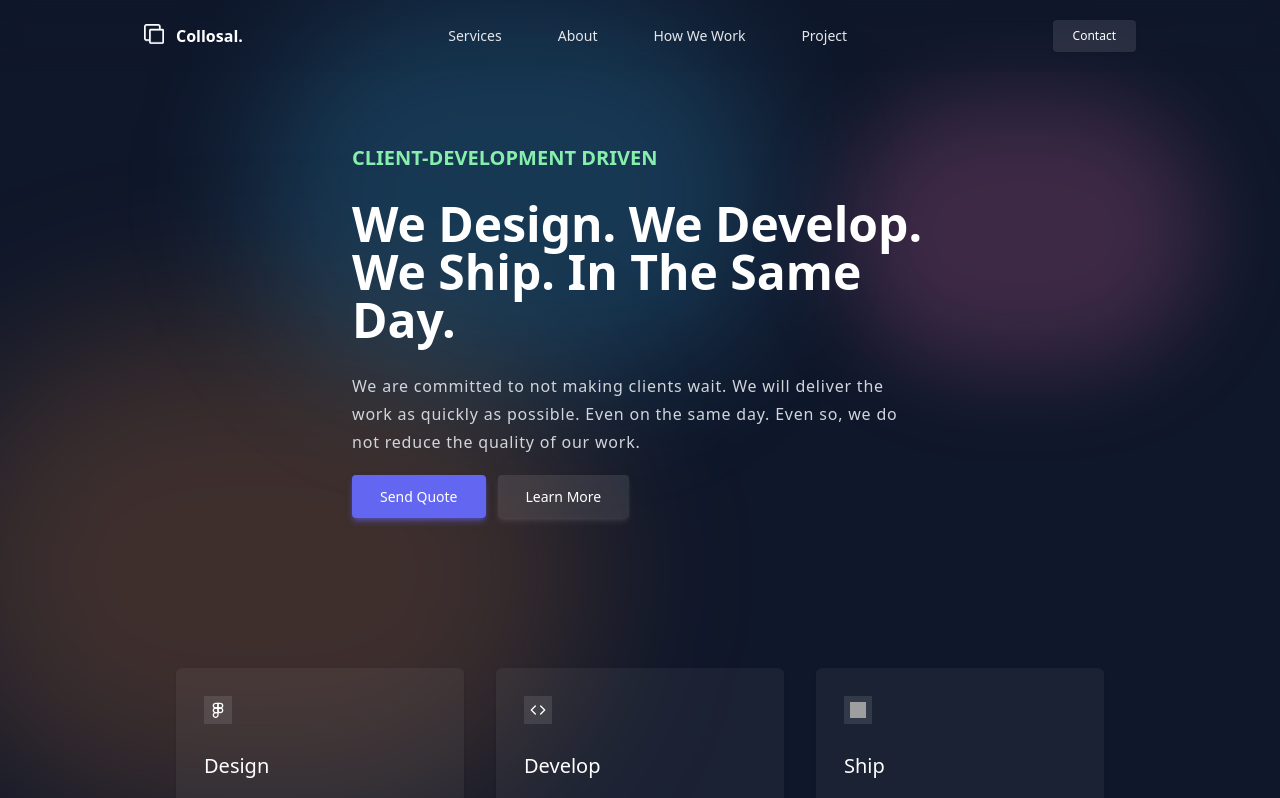
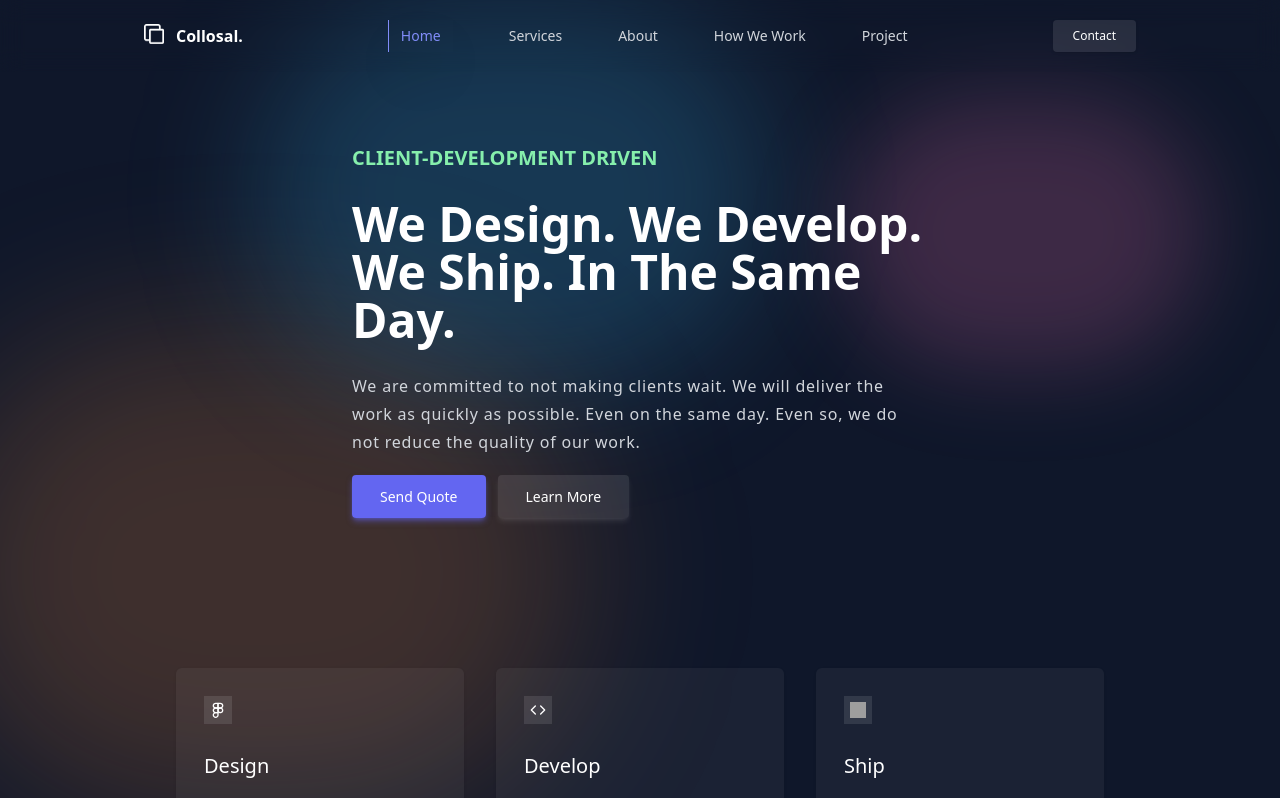
Before and after one commit to n0yy/collosal, a Next.js app: page / in a window 1280 px wide. Shown: the top 798 px of the page. Built offline with nearby package versions, Linux system fonts and the light colour scheme; grey boxes are pictures that could not be loaded.

Commit message:
add activate navbar

```diff
--- a/components/MenuItem.jsx
+++ b/components/MenuItem.jsx
@@ -1,9 +1,19 @@
 import Link from "next/link";
+import { useRouter } from "next/router";
 
 export default function MenuItem({ href, text }) {
+  const router = useRouter();
   return (
     <Link href={href}>
-      <a className="text-gray-200 hover:text-white">{text}</a>
+      <a
+        className={`text-gray-300 hover:text-white ${
+          router.pathname === href
+            ? "text-indigo-400 bg-slate/50 border-l border-indigo-400 shadow-2xl px-3 py-1.5 hover:text-indigo-600"
+            : ""
+        }`}
+      >
+        {text}
+      </a>
     </Link>
   );
 }
--- a/components/Navbar.jsx
+++ b/components/Navbar.jsx
@@ -25,6 +25,7 @@ export default function Navbar() {
 
         {/* menu */}
         <Menu>
+          <MenuItem href="/" text="Home" />
           <MenuItem href="/services" text="Services" />
           <MenuItem href="/about" text="About" />
           <MenuItem href="/how-we-work" text="How We Work" />
@@ -62,7 +63,7 @@ export default function Navbar() {
       <div
         className={`${
           toggleMenu ? "translate-x-0" : "-translate-x-full"
-        } w-full min-h-full z-50 fixed bg-indigo-500  flex flex-col p-10 space-y-7 backdrop-blur-md transition duration-200 ease-in`}
+        } w-full min-h-full z-50 fixed bg-slate-900/70  flex flex-col p-10 space-y-7 backdrop-blur-md transition duration-200 ease-in`}
       >
         <span
           className="absolute right-10 top-10 cursor-pointer text-white"
@@ -83,6 +84,7 @@ export default function Navbar() {
             />
           </svg>
         </span>
+        <MenuItem href="/" text="Home" />
         <MenuItem href="/services" text="Services" />
         <MenuItem href="/about" text="About" />
         <MenuItem href="/how-we-work" text="How We Work" />
```
